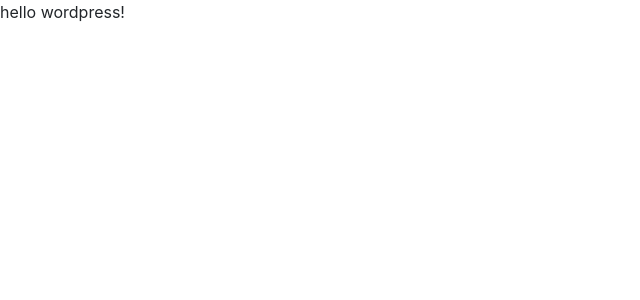
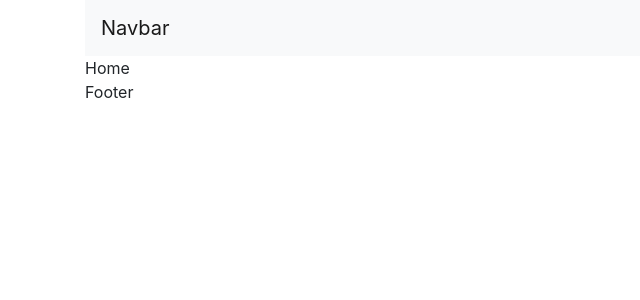
Before and after one commit to stheves/surron-x, a React app: page / in a window 1280 px wide. Shown: the top 300 px of the page, without its empty margins (0-640 px from the left). Built offline with nearby package versions, Linux system fonts and the light colour scheme.

Commit message:
basic layout structure

```diff
--- a/package.json
+++ b/package.json
@@ -14,6 +14,8 @@
         "@types/prettier": "^2",
         "@types/react": "^16.9.56",
         "@types/react-dom": "^16.9.9",
+        "@types/react-router": "^5",
+        "@types/react-router-dom": "^5",
         "@types/terser-webpack-plugin": "^5",
         "@types/webpack": "^4.41.x",
         "@types/webpack-dev-server": "^3",
@@ -46,6 +48,8 @@
         "bootstrap": "^4.5.3",
         "react": "^17.0.1",
         "react-bootstrap": "^1.4.0",
-        "react-dom": "^17.0.1"
+        "react-dom": "^17.0.1",
+        "react-router": "^5.2.0",
+        "react-router-dom": "^5.2.0"
     }
 }
--- a/src/App.tsx
+++ b/src/App.tsx
@@ -1,10 +1,29 @@
+import 'bootstrap/dist/css/bootstrap.min.css';
 import * as React from 'react';
-import 'bootstrap/dist/css/bootstrap.min.css';
+import { Container, Navbar, NavbarBrand } from 'react-bootstrap';
+import { BrowserRouter, Route, Switch } from 'react-router-dom';
+import { Footer } from './Footer';
+import { Home } from './Home';
+import { NotFound } from './NotFound';
 
 export interface AppProps {
     config?: any;
 }
+
 const App = (props: AppProps) => {
-    return <div>hello wordpress!</div>;
+    return (
+        <BrowserRouter>
+            <Container>
+                <Navbar expand="lg" variant="light" bg="light">
+                    <NavbarBrand href="/">Navbar</NavbarBrand>
+                </Navbar>
+                <Switch>
+                    <Route exact to="/" component={Home} />
+                    <Route component={NotFound} />
+                </Switch>
+                <Footer />
+            </Container>
+        </BrowserRouter>
+    );
 };
 export default App;
--- /dev/null
+++ b/src/Footer.tsx
@@ -0,0 +1,5 @@
+import React from 'react';
+
+export const Footer: React.FC<{}> = () => {
+    return <div>Footer</div>;
+};
--- /dev/null
+++ b/src/Home.tsx
@@ -0,0 +1,8 @@
+import React from 'react';
+
+export interface HomeProps {
+    title?: string;
+}
+export const Home: React.FC<HomeProps> = props => {
+    return <div>Home</div>;
+};
--- /dev/null
+++ b/src/NotFound.tsx
@@ -0,0 +1,5 @@
+import React from 'react';
+
+export const NotFound: React.FC<{}> = props => {
+    return <div>Not found, sorry...</div>;
+};
```
Also changed, not shown: src/stateContext.ts (added, +26 -0 lines), 1 other file (tests, documents, lock files or other folders).
